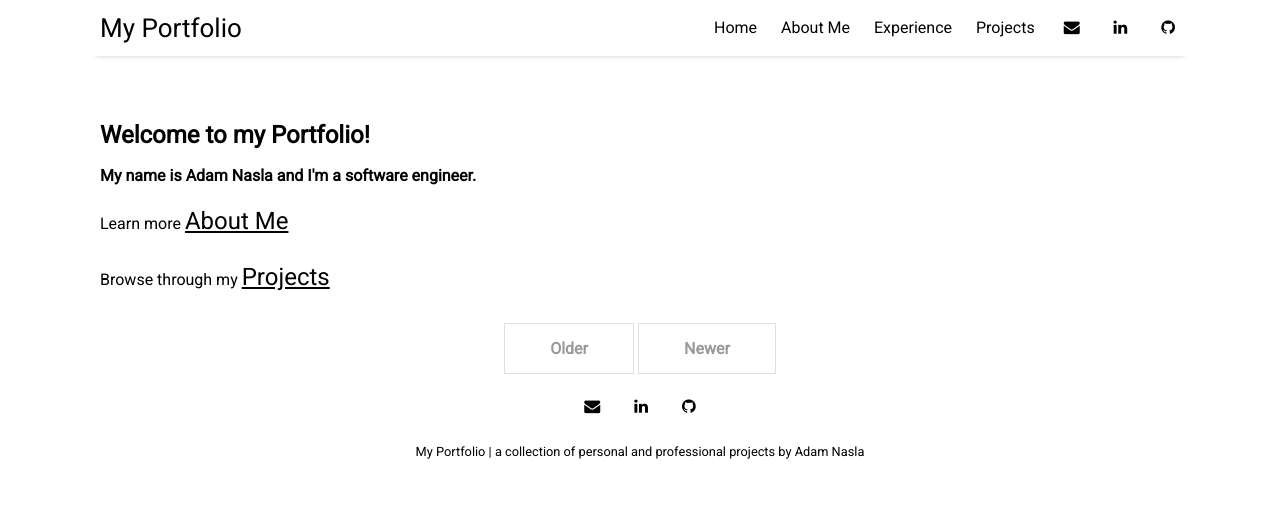
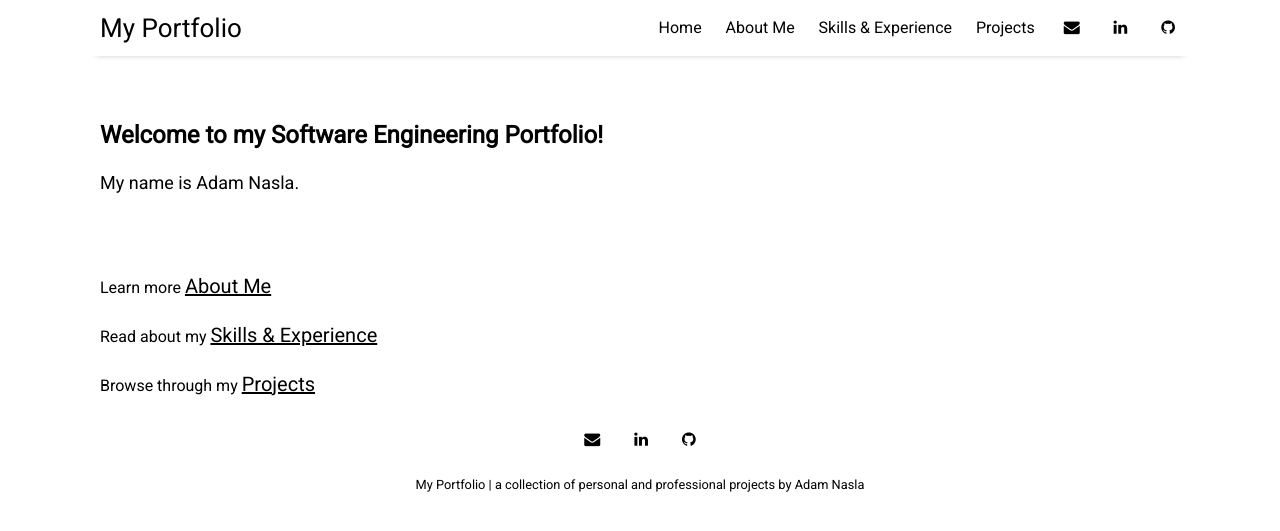
Before and after one commit to naslash/naslash.github.io, a Jekyll site: the page built from index.html, in a window 1280 px wide. Shown: the top 531 px of the page. Built offline with Jekyll 4.4.1, drawn with Linux system fonts in a browser that asks for light colours; nearby versions of some CDN libraries; the list of posts is cut into pages by our own code.

Commit message:
completed aboutme and completed for first phase of deployment.

```diff
--- a/_data/settings.yml
+++ b/_data/settings.yml
@@ -9,7 +9,7 @@ google-ID: ''
 menu:
 - {name: 'Home', url: ''}
 - {name: 'About Me',  url: 'aboutme'}
-- {name: 'Experience', url: 'experience'}
+- {name: 'Skills & Experience', url: 'skills-experience'}
 - {name: 'Projects', url: 'projects'}
 
 # Available social icons are powered by Font Awesome, so you can use any icon that they offer
--- a/_layouts/home.html
+++ b/_layouts/home.html
@@ -5,26 +5,10 @@ title: Home
 
 <div class="home-page">
     <br><br>
-    <h2>Welcome to my Portfolio!</h2>
-    <h4>My name is Adam Nasla and I'm a software engineer.</h4>
-    <p>Learn more <a href="/aboutme" style="font-size: 24px;">About Me</a></p>
-    <p>Browse through my <a href="/projects" style="font-size: 24px;">Projects</a></p>
+    <h2>Welcome to my Software Engineering Portfolio!</h2>
+    <p style="font-size: 18px;">My name is Adam Nasla.</p>
+    <br><br>
+    <p>Learn more <a href="/aboutme" style="font-size: 20px;">About Me</a></p>
+    <p>Read about my <a href="/skills-experience" style="font-size: 20px;">Skills & Experience</a></p>
+    <p>Browse through my <a href="/projects" style="font-size: 20px;">Projects</a></p>
 </div>
-
-{% for post in paginator.posts %}
-  {% include featured-post.html %}
-{% endfor %}
-
-<!-- Pagination links -->
-<div class="pagination">
-  {% if paginator.next_page %}
-    <a class="pagination-button pagination-active next" href="{{ site.github.url }}{{ paginator.next_page_path }}">{{ site.data.settings.pagination.previous_page }}</a>
-  {% else %}
-    <span class="pagination-button">{{ site.data.settings.pagination.previous_page }}</span>
-  {% endif %}
-  {% if paginator.previous_page %}
-    <a class="pagination-button pagination-active" href="{{ site.baseurl }}{{ paginator.previous_page_path }}">{{ site.data.settings.pagination.next_page }}</a>
-  {% else %}
-    <span class="pagination-button">{{ site.data.settings.pagination.next_page }}</span>
-  {% endif %}
-</div>
```
Also changed, not shown: pages/aboutme.md (+17 -2 lines), pages/experience.md (+3 -3 lines).
